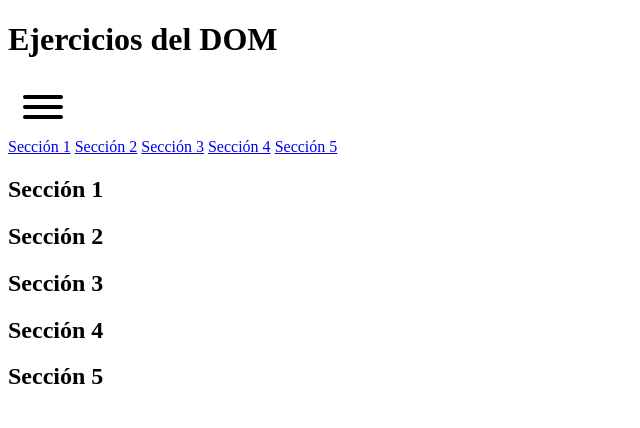
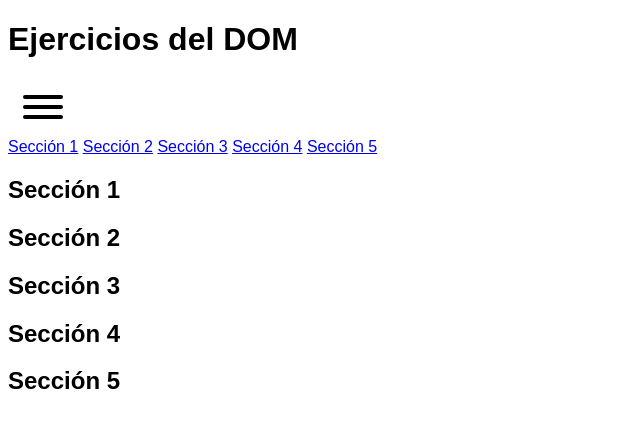
Before and after one commit to drbv27/JSPracticeMiniSite, a plain HTML site: page dom_jspractice.html in a window 1280 px wide. Shown: the whole page, without its empty margins (0-640 px from the left). Drawn offline with nearby package versions, Linux system fonts and the light colour scheme.

Commit message:
Reset CSS2

```diff
--- a/css/dom_jspractice.css
+++ b/css/dom_jspractice.css
@@ -9,3 +9,10 @@
     --second-modal-color: rgba(34,34,34,0.85);
     --container-width: 1200px;
 }
+
+html{
+    box-sizing:border-box;
+    font-family: var(--main-font);
+    font-size: var(--font-size);
+    scroll-behavior: smooth;
+}
```
